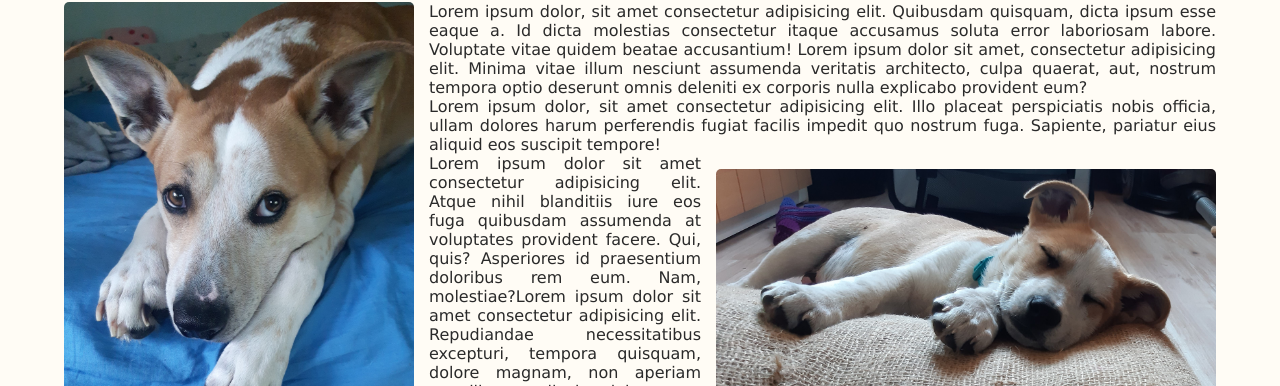
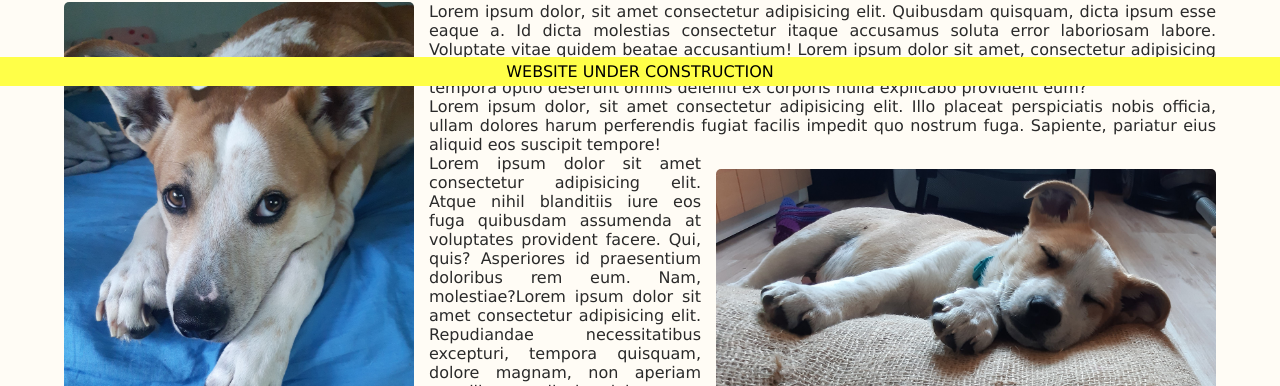
Before and after one commit to YoshiNagato/Flusons-Page, a plain HTML site: page index.html in a window 1280 px wide. Shown: the part 714-1100 px from the top of the page. Drawn offline with Linux system fonts and the light colour scheme; a web font is replaced by a local one.

Commit message:
Adding a Website under construction sign

```diff
--- a/index.html
+++ b/index.html
@@ -22,6 +22,9 @@
             <li><a href="#contact">Contact</a></li>
         </ul>
     </nav>
+    <div class="construction">
+        <p>WEBSITE UNDER CONSTRUCTION</p>
+    </div>
     <header>
         <div class="banner">
             <div class="banner-text">
@@ -153,6 +156,7 @@
     <footer>
         <p>Copyright Yoshi Nagato 2025</p>
     </footer>
+
 </body>
 
 <!-- <script>
--- a/styles.css
+++ b/styles.css
@@ -378,3 +378,13 @@ footer {
     padding:30px;
     text-align: center;
 }
+
+.construction {
+    background-color: rgb(255, 255, 72);
+    color:black;
+    position:fixed;
+    bottom:0px;
+    width:100%;
+    text-align: center;
+    padding:5px;
+}
```
